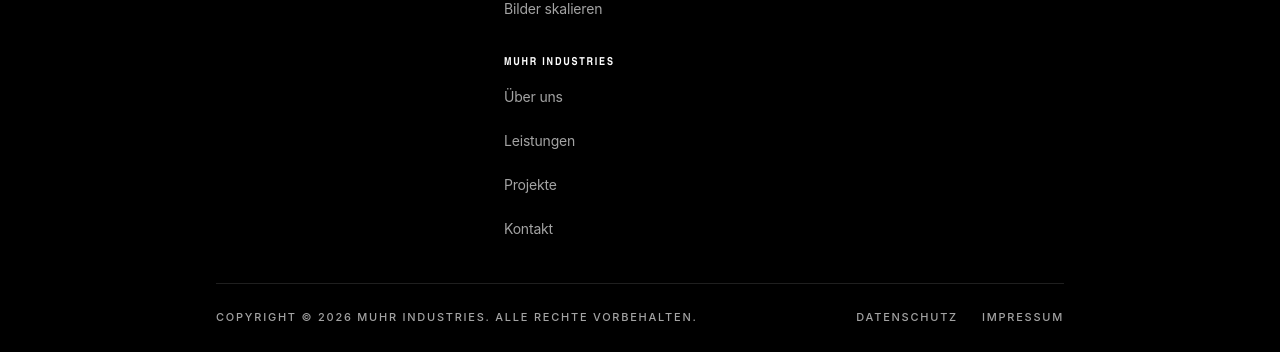
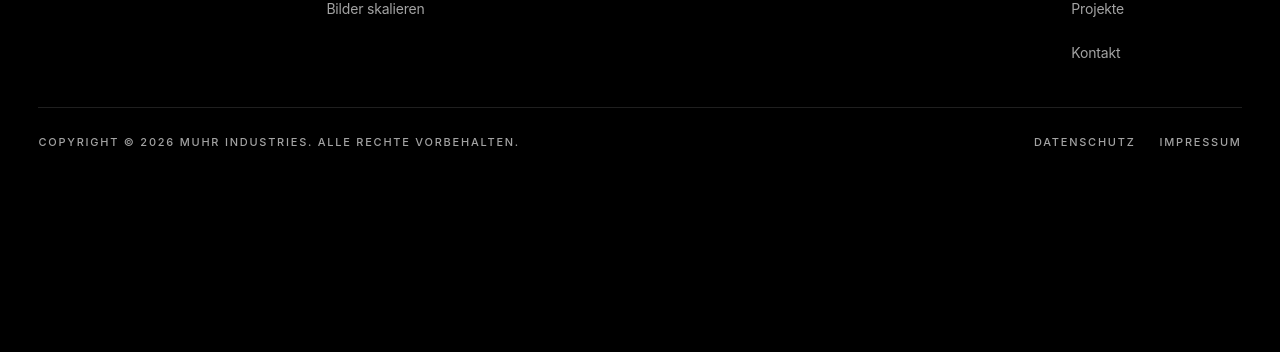
Before and after one commit to jona1502/converter, an Astro site: page / in a window 1280 px wide. Shown: the part 1051-1403 px from the top of the page. After the commit the page ends 1227 px from the top, so only its background shows below. Built offline with nearby package versions, Linux system fonts and the light colour scheme; Astro itself is replaced by a stand-in of ours; no server answers.

Commit message:
fix(footer): use full width and align columns

```diff
--- a/src/components/site/SiteFooter.astro
+++ b/src/components/site/SiteFooter.astro
@@ -34,7 +34,7 @@ const legal = [
 ];
 ---
 <footer class="site-footer">
-  <div class="page-container">
+  <div class="footer-container">
     <div class="footer-top">
       <div class="footer-brand">
         <a href="/" class="footer-wordmark">
@@ -72,6 +72,7 @@ const legal = [
 <style>
   /* Wie die Muhr-Fußzeile: schwarz, Haarlinien, Spaltenköpfe und Rechtszeile in gesperrter Kleinschrift. */
   .site-footer { margin-top: auto; border-top: 1px solid var(--color-border); background: var(--color-canvas); color: var(--color-muted); font-size: .875rem; line-height: 1.55; }
+  .footer-container { width: 100%; padding-inline: clamp(1rem, 3vw, 4rem); }
   .site-footer ul { margin: 0; padding: 0; list-style: none; }
   .footer-top { display: grid; gap: 2rem; padding-top: 2.5rem; padding-bottom: 2rem; }
   .footer-wordmark { display: inline-flex; align-items: center; gap: .55rem; min-height: 2.75rem; color: var(--color-ink); text-decoration: none; font-family: var(--font-display); font-size: 1.25rem; font-weight: 700; letter-spacing: .06em; line-height: 1; text-transform: uppercase; }
@@ -91,6 +92,9 @@ const legal = [
   }
   @media (min-width: 900px) {
     .footer-top { grid-template-columns: minmax(0, 15rem) minmax(0, 1fr); gap: 3rem; }
-    .footer-nav { grid-template-columns: repeat(auto-fit, minmax(8rem, 1fr)); }
+    .footer-nav { grid-template-columns: repeat(3, minmax(0, 1fr)); }
+  }
+  @media (min-width: 1200px) {
+    .footer-nav { grid-template-columns: repeat(5, minmax(0, 1fr)); }
   }
 </style>
```
